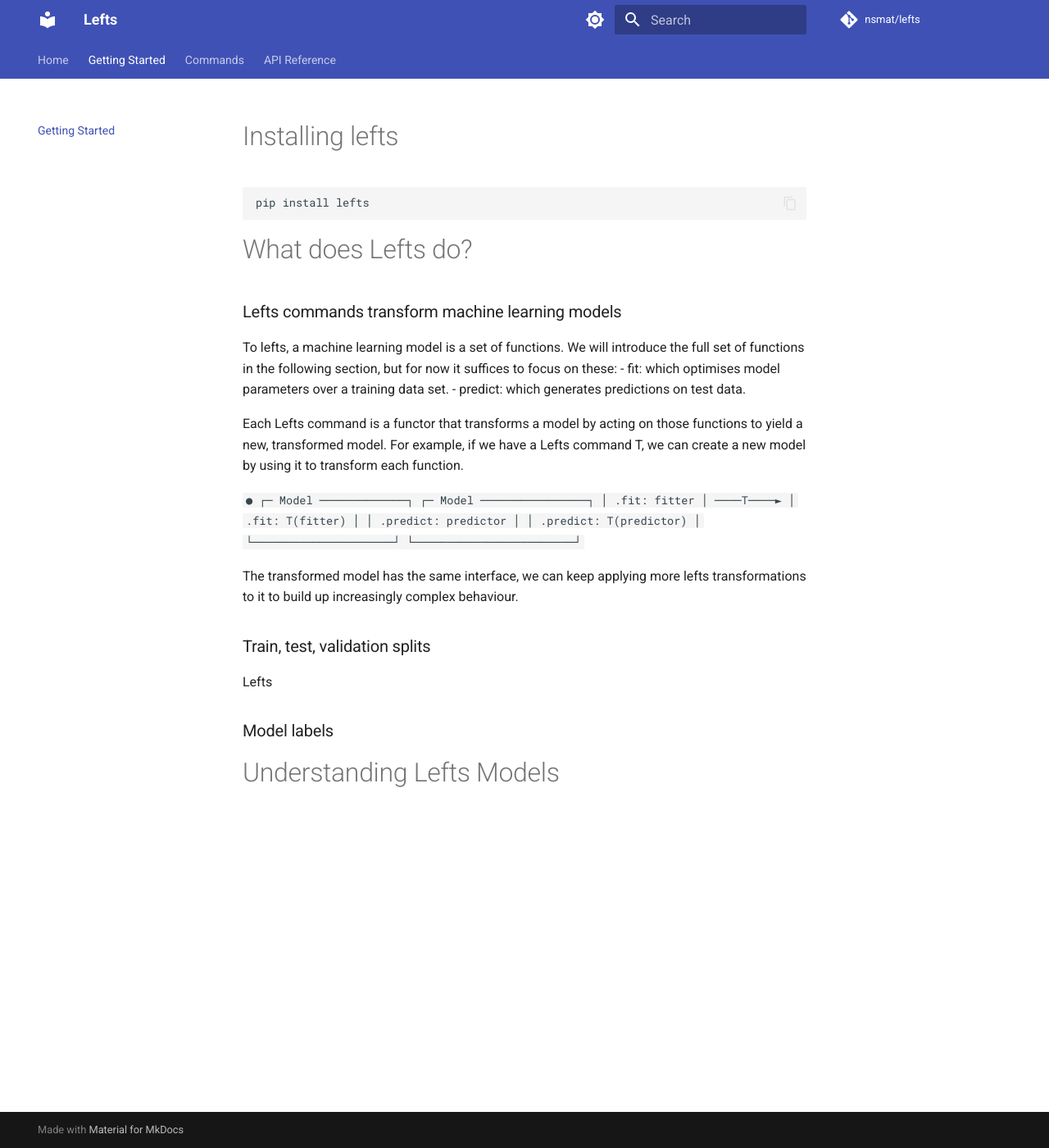
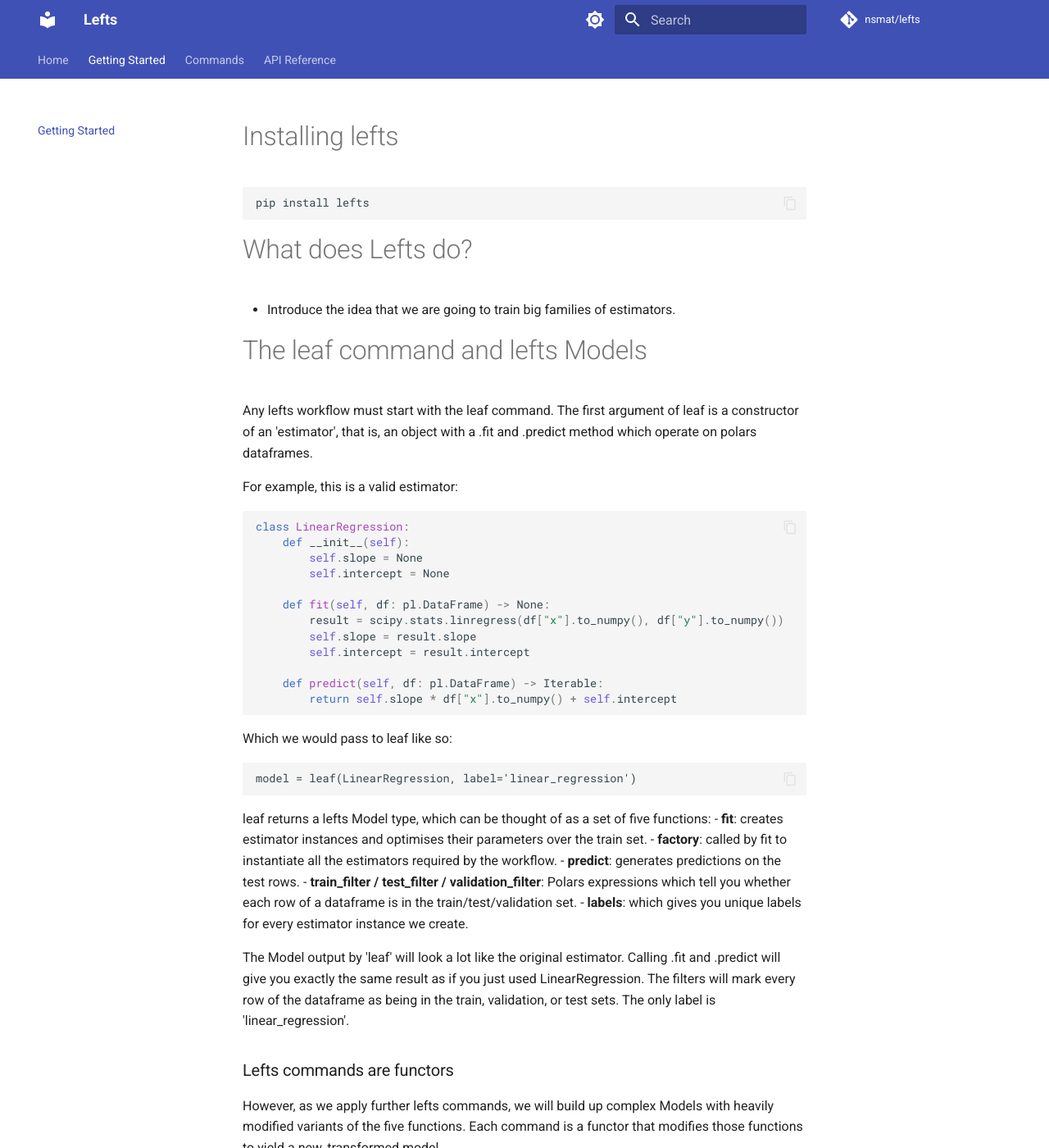
Before and after one commit to nsmat/lefts, an MkDocs documentation site: the page built from docs/understanding-lefts.md, in a window 1280 px wide and 1400 px high. Shown: the whole window at 82% size. Built offline with MkDocs 1.6.1 and Material for MkDocs 9.7.7, drawn with Linux system fonts in a browser that asks for light colours; comment, search, counter and statistics services are not loaded; some of the changed text lies outside the part shown.

Commit message:
set up better docs

````diff
--- a/docs/understanding-lefts.md
+++ b/docs/understanding-lefts.md
@@ -6,14 +6,48 @@ pip install lefts
 
 # What does Lefts do?
 
-### Lefts commands transform machine learning models
+- Introduce the idea that we are going to train big families of estimators.
 
-To lefts, a machine learning model is a set of functions. We will introduce the full set of functions in the following section, but for now it suffices to focus on these:
-- fit: which optimises model parameters over a training data set.
-- predict: which generates predictions on test data.
+# The leaf command and lefts Models
 
+Any lefts workflow must start with the leaf command. The first argument of leaf is a constructor of an 'estimator', that is, an object with a .fit and .predict method which operate on polars dataframes.
 
-Each Lefts command is a functor that transforms a model by acting on those functions to yield a new, transformed model. For example, if we have a Lefts command T, we can create a new model by using it to transform each function.
+For example, this is a valid estimator:
+
+```python
+class LinearRegression:
+    def __init__(self):
+        self.slope = None
+        self.intercept = None
+
+    def fit(self, df: pl.DataFrame) -> None:
+        result = scipy.stats.linregress(df["x"].to_numpy(), df["y"].to_numpy())
+        self.slope = result.slope
+        self.intercept = result.intercept
+
+    def predict(self, df: pl.DataFrame) -> Iterable:
+        return self.slope * df["x"].to_numpy() + self.intercept
+```
+
+Which we would pass to leaf like so:
+```
+model = leaf(LinearRegression, label='linear_regression')
+```
+
+leaf returns a lefts Model type, which can be thought of as a set of five functions:
+- __fit__: creates estimator instances and optimises their parameters over the train set.
+- __factory__: called by fit to instantiate all the estimators required by the workflow.
+- __predict__: generates predictions on the test rows.
+- __train_filter / test_filter / validation_filter__: Polars expressions which tell you whether each row of a dataframe is in the train/test/validation set.
+- __labels__: which gives you unique labels for every estimator instance we create.
+
+The Model output by 'leaf' will look a lot like the original estimator. Calling .fit and .predict will give you exactly the same result as if you just used LinearRegression. The filters will mark every row of the dataframe as being in the train, validation, or test sets. The only label is 'linear_regression'.
+
+### Lefts commands are functors
+
+However, as we apply further lefts commands, we will build up complex Models with heavily modified variants of the five functions. Each command is a functor that modifies those functions to yield a new, transformed model.
+
+For example, if we have a Lefts command T, we can create a new model by using it to transform each function.
 
 ```
 ● ┌─ Model ─────────────┐              ┌─ Model ────────────────┐
@@ -22,14 +56,23 @@ Each Lefts command is a functor that transforms a model by acting on those funct
   └─────────────────────┘              └────────────────────────┘
  ```
 
-The transformed model has the same interface, we can keep applying more lefts transformations to it to build up increasingly complex behaviour.
+The transformed model has the same interface, so we can keep applying more lefts transformations to it to build up increasingly complex behaviour.
 
-### Train, test, validation splits
+### The Split Command
 
-Lefts
+Let's illustrate this with the simple command 'split':
 
+```python
+train_test_split = split(
+    name='split_linear_regression',
+    model=model,
+    train_filter = pl.col('date') < dt.date(2026, 1, 1),
+    test_filter = pl.col('dat') >= dt.date(2026, 1, 1)
+)
+```
 
-### Model labels
+The resulting model will only fit on data before 2026-01-01, and only generate predictions on data from that date onwards.
 
+### Invariants
 
-# Understanding Lefts Models
+Before describing the remaining commands, we should note that lefts is built around specific invariants
````
